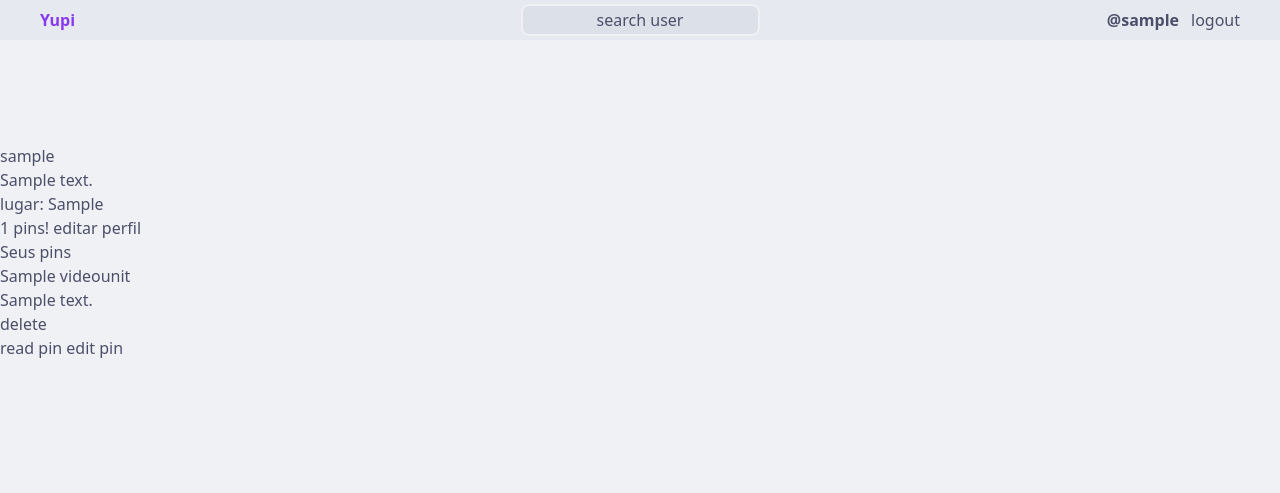
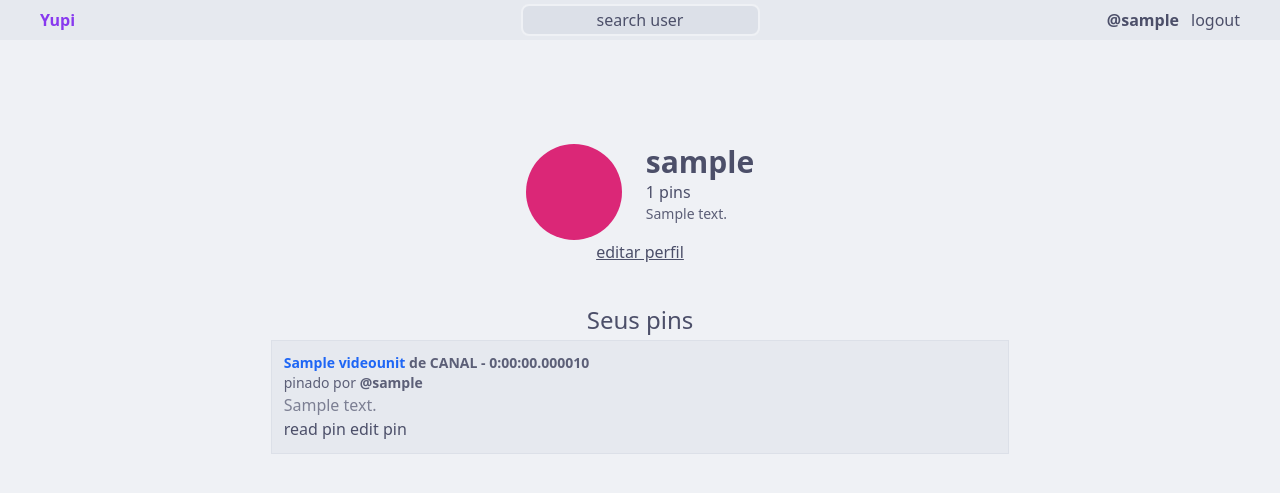
Before and after one commit to rommuloifrn/yupi, a Django app: page /profile in a window 1280 px wide. Shown: the top 493 px of the page. Run offline with Django 5.2, Linux system fonts and the light colour scheme; a user stored in the database is signed in; tables that the repository leaves empty hold one stand-in row (values such as "Sample post"); grey boxes marked "Sample" are stand-in pictures.

Commit message:
feat: profile.html page

```diff
--- a/core/static/core/tailwind_output.css
+++ b/core/static/core/tailwind_output.css
@@ -604,6 +604,8 @@ video {
   margin-right: auto;
   margin-top: 1rem;
   display: block;
+  width: -moz-max-content;
+  width: max-content;
   cursor: pointer;
   border-radius: 0.25rem;
   --tw-bg-opacity: 1;
@@ -692,6 +694,11 @@ video {
   margin: auto;
 }
 
+.mx-auto {
+  margin-left: auto;
+  margin-right: auto;
+}
+
 .mb-10 {
   margin-bottom: 2.5rem;
 }
@@ -702,6 +709,14 @@ video {
 
 .mr-3 {
   margin-right: 0.75rem;
+}
+
+.mr-6 {
+  margin-right: 1.5rem;
+}
+
+.mt-10 {
+  margin-top: 2.5rem;
 }
 
 .mt-2 {
@@ -728,6 +743,11 @@ video {
   display: none;
 }
 
+.size-24 {
+  width: 6rem;
+  height: 6rem;
+}
+
 .h-8 {
   height: 2rem;
 }
@@ -742,6 +762,11 @@ video {
 
 .w-full {
   width: 100%;
+}
+
+.w-max {
+  width: -moz-max-content;
+  width: max-content;
 }
 
 .w-min {
@@ -773,6 +798,10 @@ video {
   border-radius: 0.25rem;
 }
 
+.rounded-full {
+  border-radius: 9999px;
+}
+
 .rounded-lg {
   border-radius: 0.5rem;
 }
@@ -783,14 +812,6 @@ video {
 
 .border-2 {
   border-width: 2px;
-}
-
-.border-b-2 {
-  border-bottom-width: 2px;
-}
-
-.border-r-2 {
-  border-right-width: 2px;
 }
 
 .border-base {
@@ -823,6 +844,11 @@ video {
   background-color: rgba(var(--ctp-mantle), var(--tw-bg-opacity));
 }
 
+.bg-pink-600 {
+  --tw-bg-opacity: 1;
+  background-color: rgb(219 39 119 / var(--tw-bg-opacity));
+}
+
 .p-0 {
   padding: 0px;
 }
@@ -837,10 +863,6 @@ video {
 
 .p-2 {
   padding: 0.5rem;
-}
-
-.p-5 {
-  padding: 1.25rem;
 }
 
 .px-10 {
@@ -875,6 +897,11 @@ video {
   text-align: center;
 }
 
+.text-2xl {
+  font-size: 1.5rem;
+  line-height: 2rem;
+}
+
 .text-3xl {
   font-size: 1.875rem;
   line-height: 2.25rem;
@@ -890,11 +917,6 @@ video {
   line-height: 1.5rem;
 }
 
-.text-lg {
-  font-size: 1.125rem;
-  line-height: 1.75rem;
-}
-
 .text-sm {
   font-size: 0.875rem;
   line-height: 1.25rem;
@@ -906,6 +928,10 @@ video {
 
 .font-extrabold {
   font-weight: 800;
+}
+
+.font-medium {
+  font-weight: 500;
 }
 
 .font-semibold {
@@ -940,6 +966,10 @@ video {
 .text-text {
   --tw-text-opacity: 1;
   color: rgba(var(--ctp-text), var(--tw-text-opacity));
+}
+
+.underline {
+  text-decoration-line: underline;
 }
 
 .placeholder-subtext0::-moz-placeholder {
--- /dev/null
+++ b/core/templates/core/commons/pin.html
@@ -0,0 +1,21 @@
+<div class="text-left flex m-1 mb-3 p-2 bg-mantle border border-crust">
+    <div class="text-sm">
+        <img hidden class="w-32" src="{{pin.video.thumbnail_url}}" alt="">
+    </div>
+    <div class="p-1">
+        <div class="font-semibold text-subtext1 text-sm">
+            <span hidden class="text-subtext1">&#40;{{pin.video.duration}}&#41</span>
+            <span class="text-blue">{{pin.video.title|truncatechars:35}}</span>
+             de CANAL - {{pin.video.duration}}
+        </div>
+        <div class="text-subtext1 text-sm">
+            pinado por <span class="font-semibold hover:text-mauve"><a href="{% url 'read user' pin.user.id %}">@{{pin.user}}</a></span>
+        </div>
+        <p class="text-overlay2">{{pin.text}}</p>
+
+        {% if request.user == pin.user %}
+        <a class="simple-btn" href="{% url 'read pin' pin.id %}">read pin</a>
+        <a class="simple-btn" href="{% url 'update pin' pin.id %}">edit pin</a>
+        {% endif %}
+    </div>
+</div>
--- a/core/templates/core/crud/pin/read.html
+++ b/core/templates/core/crud/pin/read.html
@@ -2,7 +2,7 @@
 
 {% block content %}
 {{pin.text}}
-<div>{{videoinfo.title}}</div>
+<div>{{pin.video.title}}</div>
 
-<img src="{{videoinfo.thumbnails.default.url}}" alt="">
+<img src="{{pin.video.thumbnail_url}}" alt="">
 {% endblock content %}
--- a/core/templates/core/home.html
+++ b/core/templates/core/home.html
@@ -28,7 +28,7 @@
         <h2 class="text-3xl text-subtext1 font-semibold mb-3">Últimos pins da comunidade</h2>
 
         {% for pin in pins %}
-        <div class="text-left flex m-1 mb-3 p-2 bg-mantle border border-crust">
+        {% comment %} <div class="text-left flex m-1 mb-3 p-2 bg-mantle border border-crust">
             <div class="text-sm">
                 <img hidden class="w-32" src="{{pin.video.thumbnail_url}}" alt="">
             </div>
@@ -43,7 +43,8 @@
                 </div>
                 <p class="text-overlay2">{{pin.text}}</p>
             </div>
-        </div>
+        </div> {% endcomment %}
+        {% include 'core/commons/pin.html' %}
         {% endfor %}
     </div>
 
--- a/core/templates/core/user/profile.html
+++ b/core/templates/core/user/profile.html
@@ -1,19 +1,29 @@
 {% extends 'core/main.html' %}
 
 {% block content %}
+<main class="m-auto w-7/12">
+    <header class="flex mx-auto w-max">
+        <div class="bg-pink-600 size-24 mr-6 rounded-full">
 
-<h2>{{user}}</h2>
-<p>{{user.bio}}</p>
+        </div>
+        <div>
+            <div class="text-3xl font-semibold">{{user}}</div>
+            {{user.pin_set.all.count}} pins
+            <p class="text-subtext1 text-sm">{{user.bio}}</p>
+            {% if user.lugar %}
             <p>lugar: {{user.location}}</p>
-{{user.pin_set.all.count}} pins!
-<a href="{% url 'edit profile' %}">
+            {% endif %}
+        </div>
+    </header>
+
+    <a class="simple-btn underline mx-auto block w-max" href="{% url 'edit profile' %}">
         editar perfil
     </a>
 
     {% if user.pin_set.all %}
-<h2>Seus pins</h2>
+    <h2 class="text-2xl font-medium mt-10 text-center">Seus pins</h2>
     {% for pin in user.pin_set.all %}
-<fieldset>
+    {% comment %} <fieldset>
         <legend>{{pin.video}}</legend>
         <p>{{pin.text}}</p>
         <form action="{% url 'delete pin' pin.id %}" method="post">
@@ -22,10 +32,14 @@
         </form>
         <a href="{% url 'read pin' pin.id %}">read pin</a>
         <a href="{% url 'update pin' pin.id %}">edit pin</a>
-</fieldset>
+    </fieldset> {% endcomment %}
+    {% include 'core/commons/pin.html' %}
     {% endfor %}
     {% else %}
     <h2>Você não tem pins</h2>
 {% endif %}
 
+</main>
+
+
 {% endblock content %}
--- a/tailwind/input.css
+++ b/tailwind/input.css
@@ -8,7 +8,8 @@
     }
 
     .not-simple-btn {
-        @apply block p-2 mx-auto mt-4 cursor-pointer bg-text hover:bg-mauve text-crust font-semibold rounded transition;
+        @apply block p-2 mx-auto mt-4 cursor-pointer bg-text hover:bg-mauve text-crust font-semibold rounded transition
+        w-max;
     }
 
     .simple-focus {
```
Lines whose indentation alone changed are shown as unchanged.
